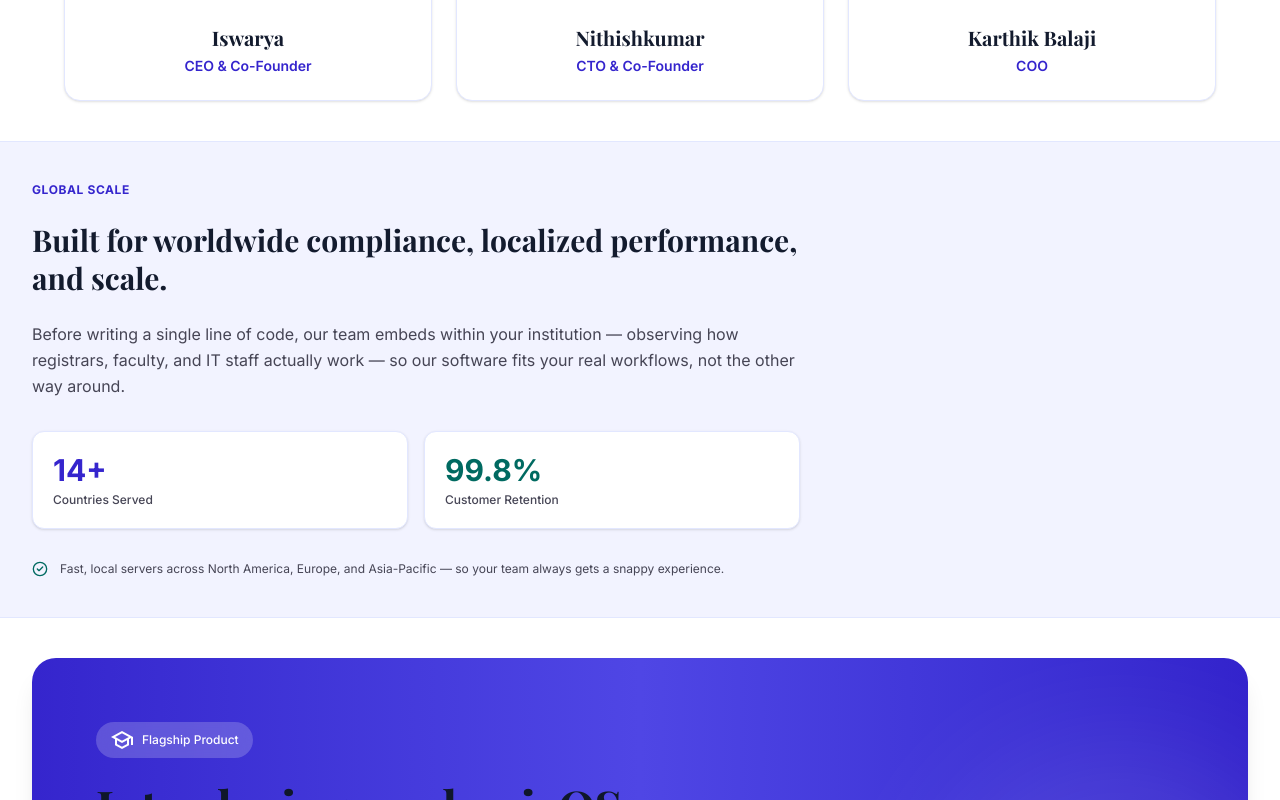
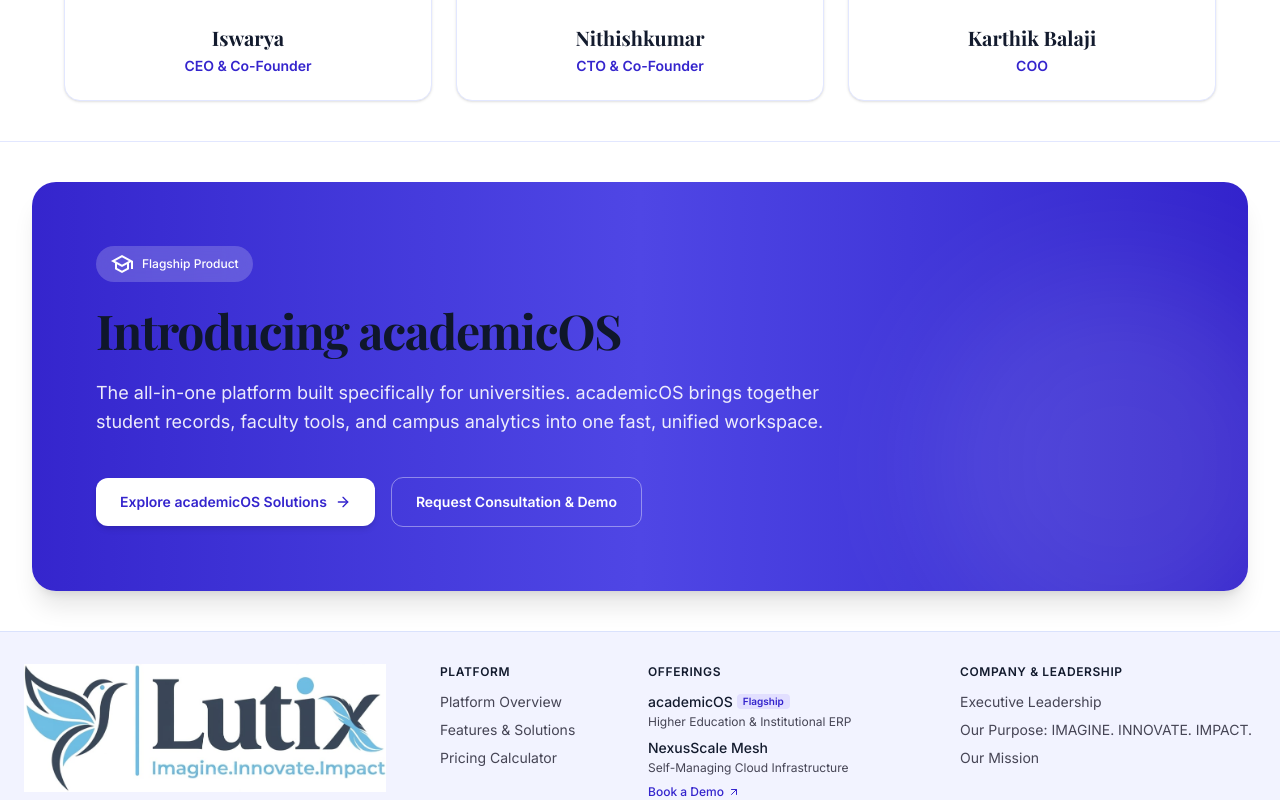
Before and after one commit to INK-DeepTech/Lutix-website, a React (Vite) app: page / in a window 1280 px wide. Shown: the part 2000-2800 px from the top of the page. Built offline with nearby package versions, Linux system fonts and the light colour scheme.

Commit message:
refactor: remove global scale placeholders and update to transparent PNG logos

```diff
--- a/src/components/CompanyPage.tsx
+++ b/src/components/CompanyPage.tsx
@@ -226,38 +226,7 @@
           </div>
       </section>
 
-      {/* Global Scale & Customer-Centric Philosophy */}
-      <section className="bg-[#f2f3ff] py-10 md:py-10 px-6 md:px-8 border-b border-[#e2e7ff]">
-        <div className="max-w-7xl mx-auto grid grid-cols-1 lg:grid-cols-12 gap-6 items-center">
-          <div className="lg:col-span-12 flex flex-col gap-6 max-w-3xl">
-            <span className="text-xs font-bold text-[#3525cd] uppercase tracking-wider">
-              Global Scale
-            </span>
-            <h2 className="text-2xl sm:text-3xl text-[#131b2e] font-bold leading-tight">
-              Built for worldwide compliance, localized performance, and scale.
-            </h2>
-            <p className="text-sm sm:text-base text-[#464555] leading-relaxed">
-              Before writing a single line of code, our team embeds within your institution — observing how registrars, faculty, and IT staff actually work — so our software fits your real workflows, not the other way around.
-            </p>
 
-            <div className="grid grid-cols-2 gap-4 pt-2">
-              <div className="bg-white p-5 rounded-xl border border-[#e2e7ff] shadow-sm">
-                <span className="text-3xl font-bold text-[#3525cd] block">14+</span>
-                <span className="text-xs text-[#464555] font-medium mt-1 block">Countries Served</span>
-              </div>
-              <div className="bg-white p-5 rounded-xl border border-[#e2e7ff] shadow-sm">
-                <span className="text-3xl font-bold text-[#006a61] block">99.8%</span>
-                <span className="text-xs text-[#464555] font-medium mt-1 block">Customer Retention</span>
-              </div>
-            </div>
-
-            <div className="flex items-center gap-3 pt-2 text-xs text-[#464555]">
-              <CheckCircle2 className="w-4 h-4 text-[#006a61]" aria-hidden="true" />
-              <span>Fast, local servers across North America, Europe, and Asia-Pacific — so your team always gets a snappy experience.</span>
-            </div>
-          </div>
-        </div>
-      </section>
 
       {/* Flagship Product: academicOS Showcase */}
       <section className="py-10 md:py-10 px-6 md:px-8 bg-white">
--- a/src/components/Footer.tsx
+++ b/src/components/Footer.tsx
@@ -20,7 +20,7 @@
           <div className="flex items-center gap-3">
             <img
               alt="Lutix"
-              className="h-32 w-auto object-contain mix-blend-darken"
+              className="h-32 w-auto object-contain"
               src="/logo-horizontal.png"
             />
           </div>
@@ -29,7 +29,7 @@
           </p>
           <div className="flex items-center gap-2 pt-1 text-xs text-[#006f66] font-medium">
             <ShieldCheck className="w-4 h-4 text-[#006a61]" aria-hidden="true" />
-            <span>SOC2 Type II • ISO 27001 • HIPAA & GDPR Certified</span>
+
           </div>
           {/* Social Links */}
           <div className="flex items-center gap-3 pt-2">
@@ -110,7 +110,7 @@
             </li>
             <li>
               <span className="text-xs text-[#464555] block pt-1">
-                Global Operations: Silicon Valley • Chennai • Singapore
+
               </span>
             </li>
           </ul>
--- a/src/components/Header.tsx
+++ b/src/components/Header.tsx
@@ -72,7 +72,7 @@
           <div className="relative flex items-center justify-center">
             <img
               alt="Lutix"
-              className="h-16 md:h-20 w-auto object-contain transition-transform group-hover:scale-105 mix-blend-darken"
+              className="h-16 md:h-20 w-auto object-contain transition-transform group-hover:scale-105"
               src="/logo-horizontal.png"
             />
           </div>
```
